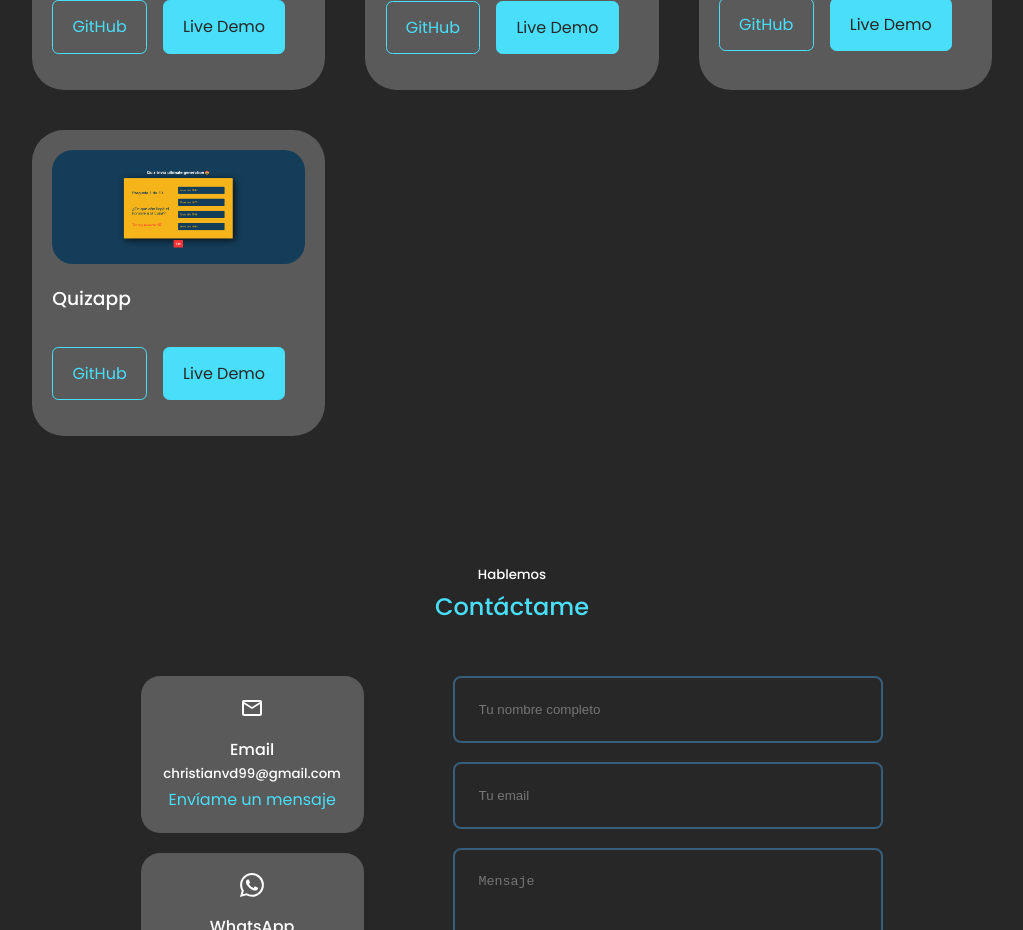
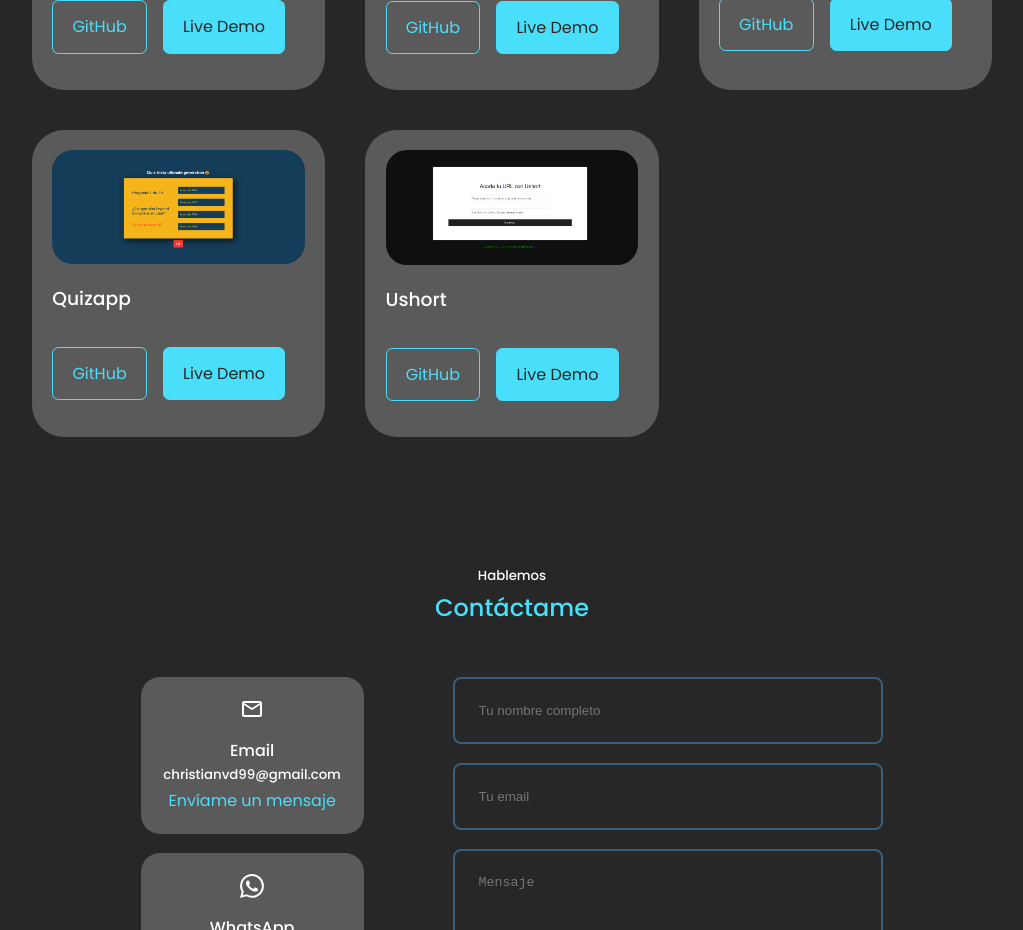
Before and after one commit to Chrisvd9/portafolio, a React (Create React App) app: page / in a window 1280 px wide. Shown: the part 2880-3810 px from the top of the page, without its empty margins (128-1151 px from the left). Built offline with nearby package versions, Linux system fonts and the light colour scheme; a web font is replaced by a local one.

Commit message:
actualizacion

```diff
--- a/src/components/header/CTA.jsx
+++ b/src/components/header/CTA.jsx
@@ -1,5 +1,5 @@
 import React from 'react';
-import CV from '../../assests/Christian-Vergara-CV-6.pdf'
+import CV from '../../assests/CV-Christian-Vergara-v2.pdf'
 
 const CTA = () => {
     return (
--- a/src/components/portafolio/Portafolio.jsx
+++ b/src/components/portafolio/Portafolio.jsx
@@ -4,6 +4,7 @@ import IMG1 from '../../assests/homepage.png';
 import IMG2 from '../../assests/homepageferia.png';
 import IMG3 from '../../assests/blackjacksc.png';
 import IMG4 from '../../assests/quizapp.png';
+import IMG5 from '../../assests/shorturl.png';
 
 
 const data = [
@@ -27,12 +28,20 @@ const data = [
         title: 'BlackJack',
         github: 'https://github.com/Chrisvd9/simple-blackjack-game',
         demo: 'https://chrisvd9.github.io/simple-blackjack-game/'
-    },    {
+    },
+    {
         id: 3,
         image: IMG4,
         title: 'Quizapp',
         github: 'https://github.com/Chrisvd9/quizapp',
         demo: 'https://quizappchris.herokuapp.com/'
+    },
+    {
+        id: 4,
+        image: IMG5,
+        title: 'Ushort',
+        github: 'https://github.com/Chrisvd9/ShortUrls',
+        demo: 'https://shorturls-production-fe26.up.railway.app/'
     },
 
 
```
Also changed, not shown: src/assests/shorturl.png (added), 1 other file (tests, documents, lock files or other folders).
